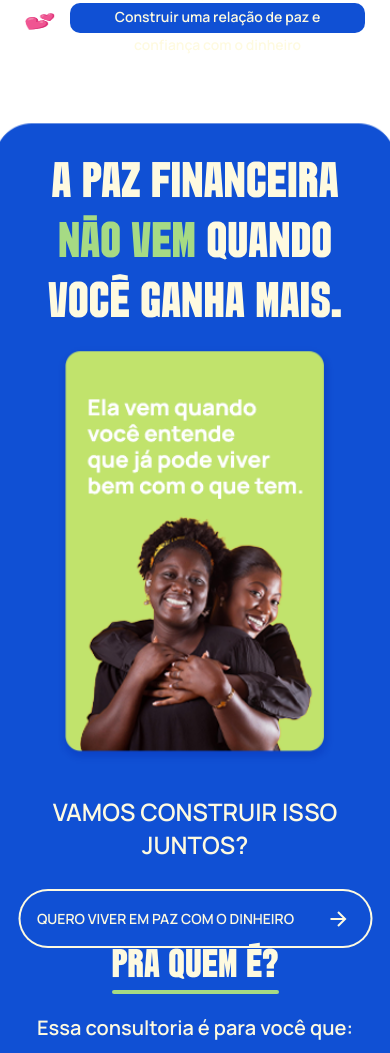
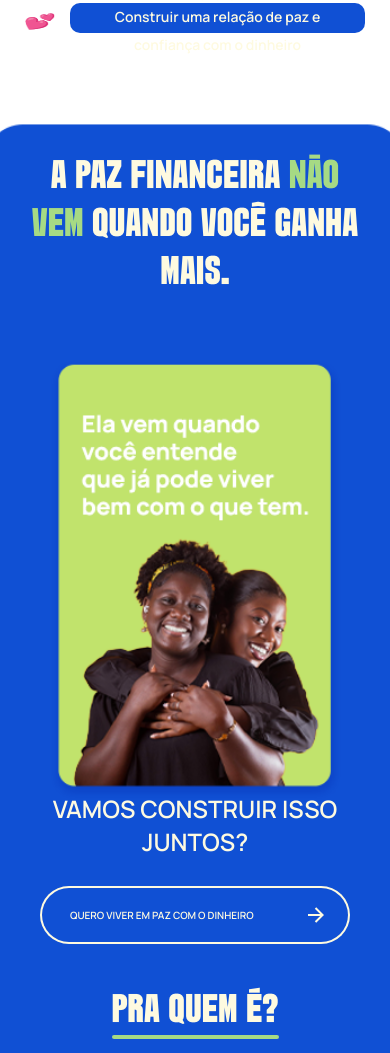
Before and after one commit to pedrocassioG/LP_Nay, a plain HTML site: page index.html in a window 390 px wide. Shown: the part 9302-10355 px from the top of the page. Drawn offline with Linux system fonts and the light colour scheme.

Commit message:
refactor sec 8 mobile

```diff
--- a/assets/style.css
+++ b/assets/style.css
@@ -1262,51 +1262,54 @@ img {
 }
 /* Dentro da sua @media (max-width: 768px) { ... } */
 
-/* --- AJUSTES NA CTA FINAL SECTION PARA MOBILE (VERSÃO COM POSITION ABSOLUTE) --- */
+/* Dentro da sua @media (max-width: 768px) { ... } */
+
+/* --- AJUSTES NA CTA FINAL SECTION PARA MOBILE (VERSÃO COM MARGIN-TOP) --- */
 .cta-section {
   background-image: url('img/MOBILE_SECTION_8.png');
   background-position: center top;
   background-size: cover;
   min-height: 100vh;
-  padding: 0; /* Remove padding para controle absoluto */
+  padding: 0; /* Remove padding */
 
-  /* Necessário para posicionar o conteúdo de baixo */
-  position: relative;
+  /* Garantimos que a seção seja o contêiner flex principal */
+  display: flex;
 }
 
-/* O container agora só serve para padding lateral */
+/* O container agora controla o layout e o padding */
 .cta-section .container {
-  padding: 0 2.5rem;
+  display: flex;
+  flex-direction: column;
+  align-items: center;
+  justify-content: flex-start; /* Alinha tudo no TOPO */
+  width: 100%;
   min-height: 100vh;
-
-  /* Resetamos o flex que não é mais necessário para este método */
-  display: block;
-  position: static; /* Garante que não interfira no position absolute */
+  padding: 5rem 2.5rem; /* Padding geral */
 }
 
-/* Título continua posicionado normalmente no topo */
+/* Título continua no fluxo normal no topo */
 .cta-titulo {
-  font-size: 5rem;
+  font-size: 4rem;
   max-width: 100%;
   text-align: center;
-  padding-top: 5rem; /* Espaço do topo */
+  padding-top: 0; /* Remove padding específico */
+  margin-bottom: 3rem; /* Adiciona espaço abaixo do título */
 }
 
-/* O conteúdo de baixo agora é posicionado absolutamente */
+/* O conteúdo de baixo é EMPURRADO para baixo com margin-top */
 .cta-content-bottom {
-  position: absolute;
-  bottom: 0.1rem; /* << Distância da borda inferior (ajuste aqui!) */
-  left: 50%;
-  transform: translateX(-50%);
+  /* Removemos o position: absolute */
+  position: static;
+
+  /* ADICIONAMOS MARGIN-TOP GRANDE */
+  margin-top: 55vh; /* << AJUSTE ESTE VALOR (55% da altura da tela) */
 
   /* Estilos que já tínhamos */
   display: flex;
   flex-direction: column;
   align-items: center;
   gap: 3rem;
-  width: 90%; /* Limita a largura para centralizar */
-
-  /* Removemos o margin-top */
+  width: 90%;
 }
 
 .cta-subtitulo {
@@ -1316,17 +1319,21 @@ img {
 
 /* Ajustes no botão animado (continuam os mesmos) */
 .animated-button {
-  padding: 1.4rem 2.5rem;
   font-size: 1.4rem;
-  width: 100%; /* Ocupa a largura do .cta-content-bottom */
+  width: 100%;
   max-width: 350px;
+}
+
+.animated-button .text{
+  font-size: 1rem;
 }
 
 .animated-button:hover .circle {
   width: 400px;
   height: 400px;
+}
 
-}
+/* --- FIM DOS AJUSTES DA SEÇÃO 8 MOBILE --- */
 /* Dentro da sua @media (max-width: 768px) { ... } */
 
 /* --- AJUSTES NA PRA QUEM É SECTION PARA MOBILE --- */
```
